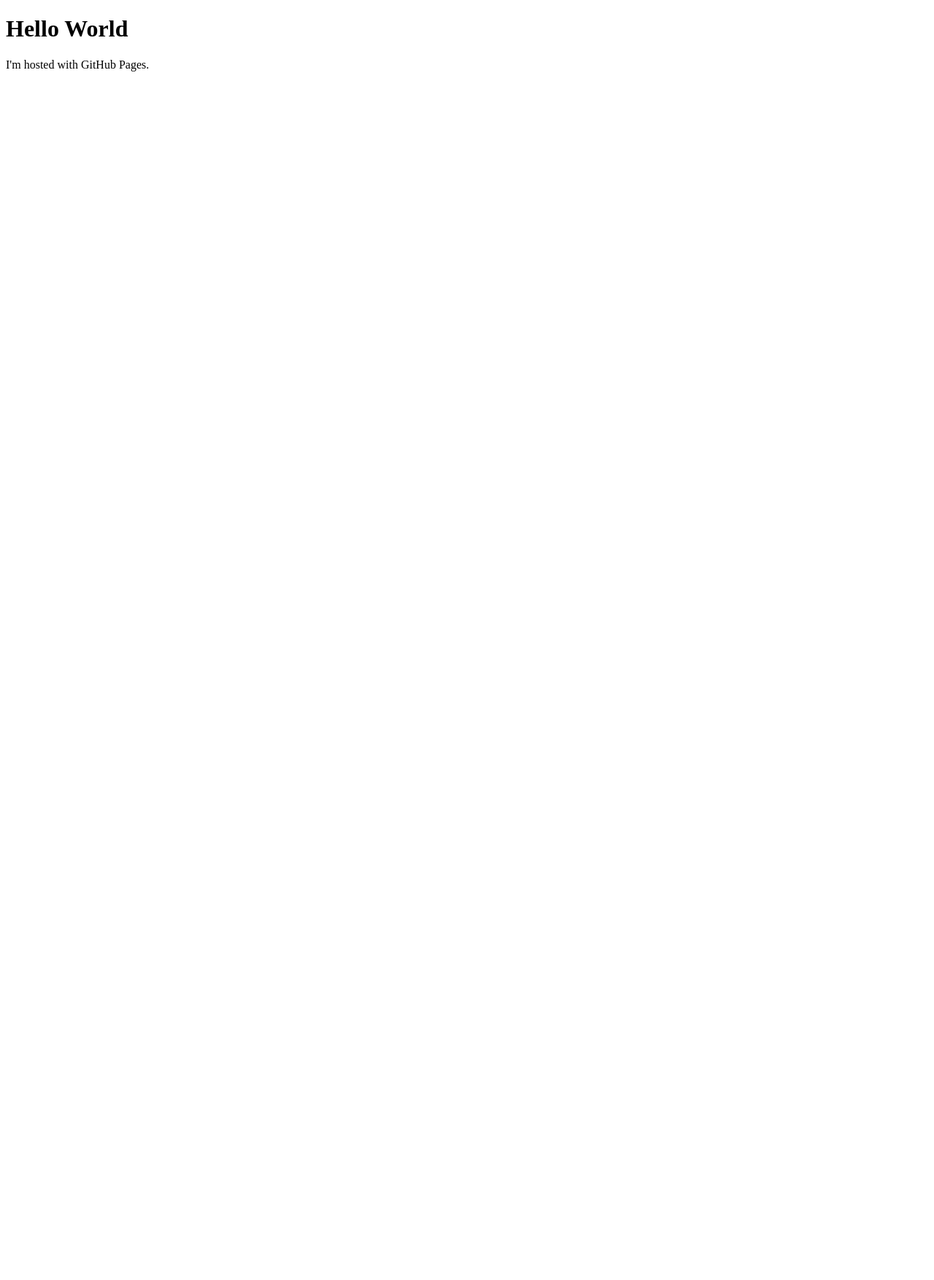
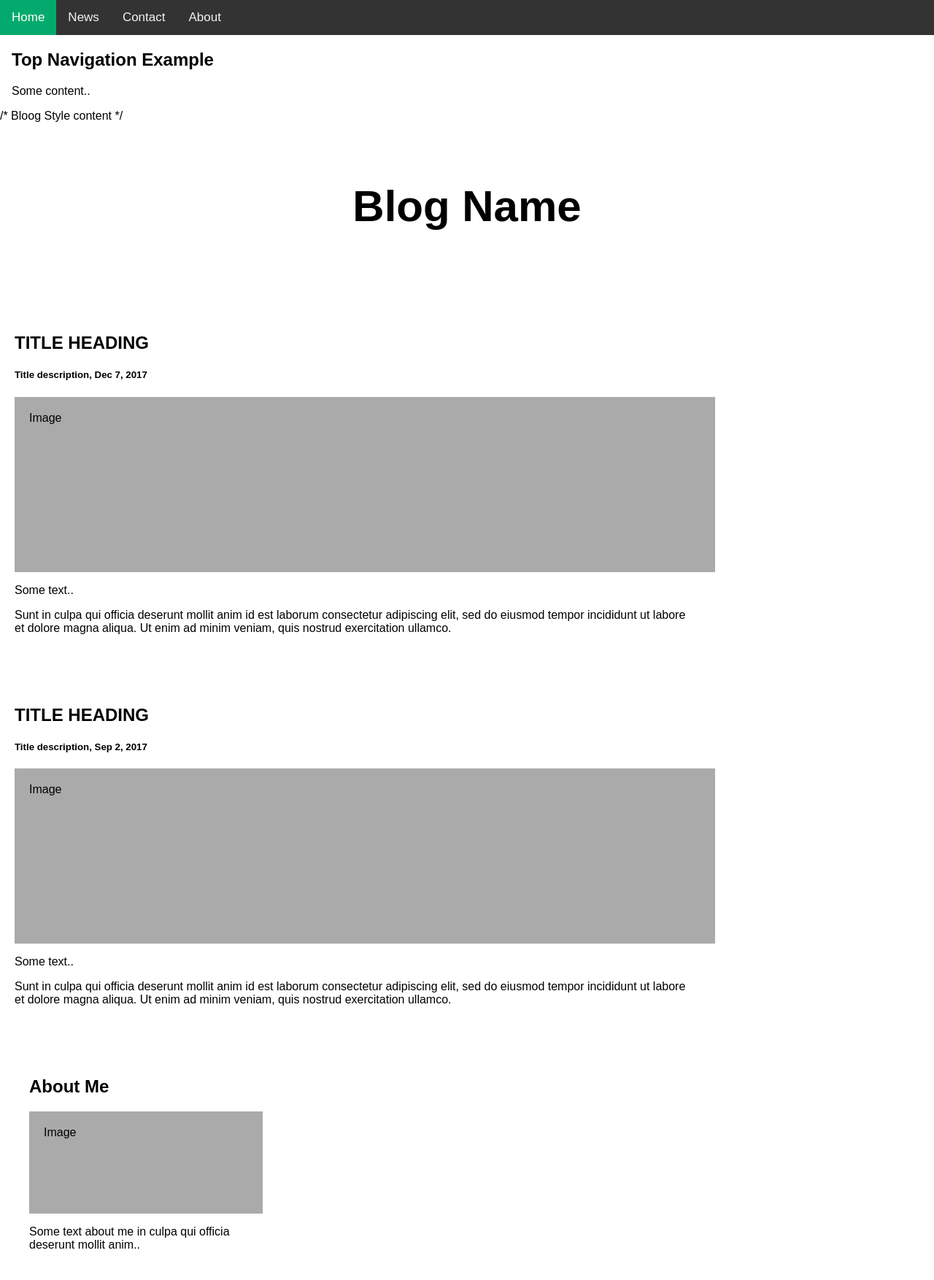
Before and after one commit to Moshe-Acevedo/Moshe-Acevedo.github.io, a plain HTML site: page index.html in a window 1280 px wide. Shown: the top 1754 px of the page at 73% size. Before the commit the page ends 800 px from the top, so only its background shows below. Drawn offline with Linux system fonts and the light colour scheme.

Commit message:
Merge branch 'main' into Publish

```diff
--- a/index.html
+++ b/index.html
@@ -1,7 +1,168 @@
 <!DOCTYPE html>
 <html>
+<head>
+<meta name="viewport" content="width=device-width, initial-scale=1">
+<style>
+body {
+  margin: 0;
+  font-family: Arial, Helvetica, sans-serif;
+}
+
+.topnav {
+  overflow: hidden;
+  background-color: #333;
+}
+
+.topnav a {
+  float: left;
+  color: #f2f2f2;
+  text-align: center;
+  padding: 14px 16px;
+  text-decoration: none;
+  font-size: 17px;
+}
+
+.topnav a:hover {
+  background-color: #ddd;
+  color: black;
+}
+
+.topnav a.active {
+  background-color: #04AA6D;
+  color: white;
+}
+  box-sizing: border-box;
+}
+
+/* Add a gray background color with some padding */
+body {
+  font-family: Arial;
+  padding: 20px;
+  background: #f1f1f1;
+}
+
+/* Header/Blog Title */
+.header {
+  padding: 30px;
+  font-size: 40px;
+  text-align: center;
+  background: white;
+}
+
+/* Create two unequal columns that floats next to each other */
+/* Left column */
+.leftcolumn {
+  float: left;
+  width: 75%;
+}
+
+/* Right column */
+.rightcolumn {
+  float: left;
+  width: 25%;
+  padding-left: 20px;
+}
+
+/* Fake image */
+.fakeimg {
+  background-color: #aaa;
+  width: 100%;
+  padding: 20px;
+}
+
+/* Add a card effect for articles */
+.card {
+   background-color: white;
+   padding: 20px;
+   margin-top: 20px;
+}
+
+/* Clear floats after the columns */
+.row:after {
+  content: "";
+  display: table;
+  clear: both;
+}
+
+/* Footer */
+.footer {
+  padding: 20px;
+  text-align: center;
+  background: #ddd;
+  margin-top: 20px;
+}
+
+/* Responsive layout - when the screen is less than 800px wide, make the two columns stack on top of each other instead of next to each other */
+@media screen and (max-width: 800px) {
+  .leftcolumn, .rightcolumn {
+    width: 100%;
+    padding: 0;
+  }
+</style>
+</head>
 <body>
-<h1>Hello World</h1>
-<p>I'm hosted with GitHub Pages.</p>
+
+<div class="topnav">
+  <a class="active" href="#home">Home</a>
+  <a href="file:///C:/Users/AcevedMo/Documents/GitHub/Moshe-Acevedo.github.io/krarkulater.html">News</a>
+  <a href="#contact">Contact</a>
+  <a href="#about">About</a>
+</div>
+
+<div style="padding-left:16px">
+  <h2>Top Navigation Example</h2>
+  <p>Some content..</p>
+</div>
+
+
+
+
+
+/* Bloog Style content */
+
+<div class="header">
+  <h2>Blog Name</h2>
+</div>
+
+<div class="row">
+  <div class="leftcolumn">
+    <div class="card">
+      <h2>TITLE HEADING</h2>
+      <h5>Title description, Dec 7, 2017</h5>
+      <div class="fakeimg" style="height:200px;">Image</div>
+      <p>Some text..</p>
+      <p>Sunt in culpa qui officia deserunt mollit anim id est laborum consectetur adipiscing elit, sed do eiusmod tempor incididunt ut labore et dolore magna aliqua. Ut enim ad minim veniam, quis nostrud exercitation ullamco.</p>
+    </div>
+    <div class="card">
+      <h2>TITLE HEADING</h2>
+      <h5>Title description, Sep 2, 2017</h5>
+      <div class="fakeimg" style="height:200px;">Image</div>
+      <p>Some text..</p>
+      <p>Sunt in culpa qui officia deserunt mollit anim id est laborum consectetur adipiscing elit, sed do eiusmod tempor incididunt ut labore et dolore magna aliqua. Ut enim ad minim veniam, quis nostrud exercitation ullamco.</p>
+    </div>
+  </div>
+  <div class="rightcolumn">
+    <div class="card">
+      <h2>About Me</h2>
+      <div class="fakeimg" style="height:100px;">Image</div>
+      <p>Some text about me in culpa qui officia deserunt mollit anim..</p>
+    </div>
+    <div class="card">
+      <h3>Popular Post</h3>
+      <div class="fakeimg">Image</div><br>
+      <div class="fakeimg">Image</div><br>
+      <div class="fakeimg">Image</div>
+    </div>
+    <div class="card">
+      <h3>Follow Me</h3>
+      <p>Some text..</p>
+    </div>
+  </div>
+</div>
+
+<div class="footer">
+  <h2>Footer</h2>
+</div>
+
 </body>
 </html>
```
Also changed, not shown: krarkulater.html (added, +107 -0 lines).
